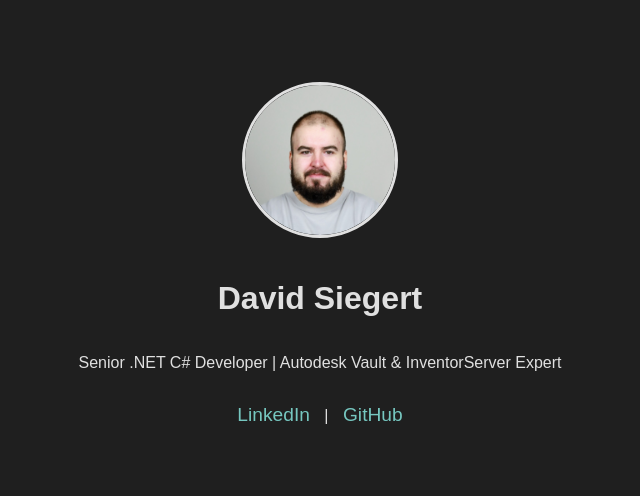
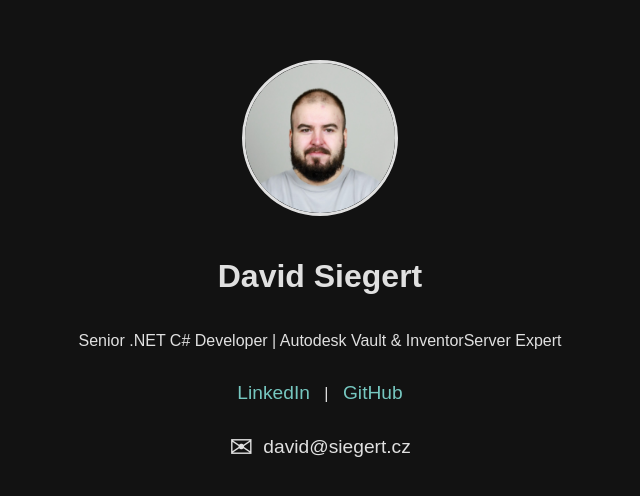
Before and after one commit to david-siegert/my-page, a plain HTML site: page index.html in a window 1280 px wide. Shown: the part 138-634 px from the top of the page, without its empty margins (320-960 px from the left). Drawn offline with Linux system fonts and the light colour scheme.

Commit message:
Add email

```diff
--- a/index.html
+++ b/index.html
@@ -7,7 +7,7 @@
         <link rel="icon" type="image/png" href="img/favicon.ico" />
         <style>
             body {
-                background-color: #1f1f1f;
+                background-color: #121212;
                 color: #e0e0e0;
                 font-family: Arial, sans-serif;
                 display: flex;
@@ -17,6 +17,7 @@
                 height: 100vh;
                 margin: 0;
                 text-align: center;
+                position: relative;
             }
             img {
                 width: 150px;
@@ -34,7 +35,43 @@
             a:hover {
                 text-decoration: underline;
             }
+            .email-container {
+                display: flex;
+                align-items: center;
+                gap: 10px;
+                cursor: pointer;
+                font-size: 1.2em;
+                margin-top: 10px;
+            }
+            .email-icon {
+                font-size: 1.5em;
+            }
+            .copy-message {
+                position: absolute;
+                transform: translate(-10%, 0%);
+                background: #333;
+                color: #76c7c0;
+                padding: 5px 10px;
+                border-radius: 5px;
+                opacity: 0;
+                transition: opacity 0.5s ease-in-out;
+            }
+            .copy-message.show {
+                opacity: 1;
+            }
         </style>
+        <script>
+            function copyEmail() {
+                const email = 'david@siegert.cz';
+                navigator.clipboard.writeText(email).then(() => {
+                    const message = document.getElementById('copyMessage');
+                    message.classList.add('show');
+                    setTimeout(() => {
+                        message.classList.remove('show');
+                    }, 1500);
+                });
+            }
+        </script>
     </head>
     <body>
         <img src="img/profile.png" alt="My Picture" />
@@ -44,5 +81,10 @@
             <a href="https://www.linkedin.com/in/david-siegert/" target="_blank">LinkedIn</a> |
             <a href="https://github.com/david-siegert" target="_blank">GitHub</a>
         </p>
+        <div class="email-container" onclick="copyEmail()">
+            <span class="email-icon">✉</span>
+            <span>david@siegert.cz</span>
+            <span id="copyMessage" class="copy-message">Email copied to clipboard!</span>
+        </div>
     </body>
 </html>
```
